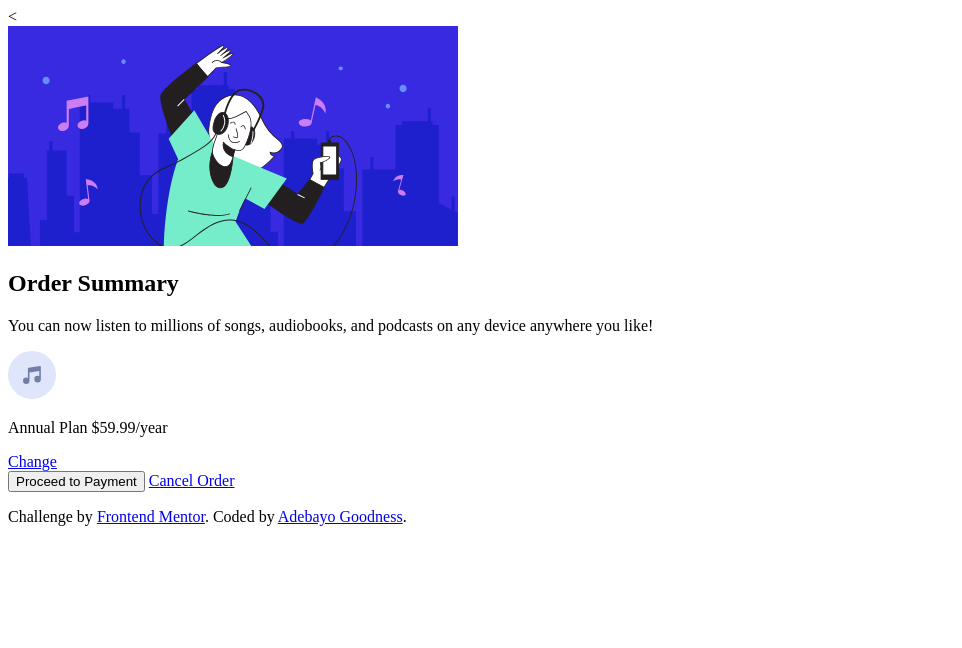
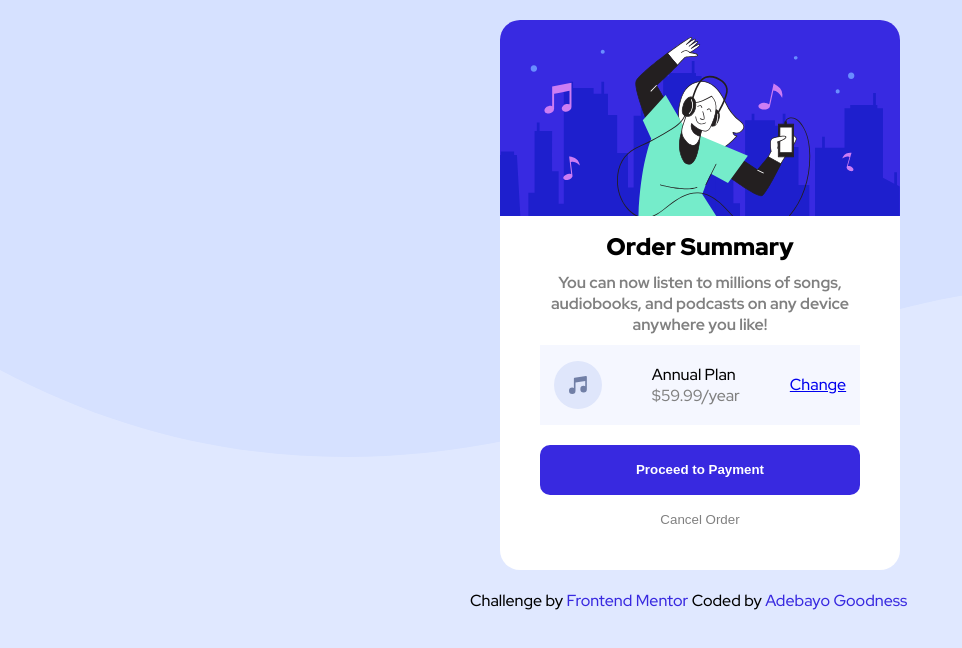
Before and after one commit to bella019/order-summary, a plain HTML site: page index.html in a window 1280 px wide. Shown: the whole page, without its empty margins (0-962 px from the left). Drawn offline with Linux system fonts and the light colour scheme.

Commit message:
update to html and css

```diff
--- /dev/null
+++ b/index.css
@@ -0,0 +1,102 @@
+* {
+    margin: 0;
+    padding: 0;
+    box-sizing: border-box;
+}
+body,
+html {
+    width: 100%;
+    height: 100%;
+    justify-content: center;
+    align-items: center;
+    display: block;
+    font-family: Red Hat Display, sans-serif;
+    background-image: url(images/pattern-background-desktop.svg);
+    background-repeat: no-repeat;
+    background-color:  hsl(225, 100%, 94%);
+}
+section{
+    width: 400px;
+    height: 550px;
+    justify-content: center;
+    align-items: center;
+    display: block;
+    margin-left: 500px;
+    margin-top: 20px;
+    background-color: white;
+    border-radius: 20px;
+}
+.music-img {
+    border-radius: 20px 20px 0px 0px;
+    width: 400px;
+}
+.music-head {
+    margin-top: 10px;
+    font-weight: 900;
+    text-align: center;
+}
+.music-body{
+    margin-top: 10px;
+    font-weight: 700;
+    text-align: center;
+    color: gray;
+}
+.music-div {
+    align-items: center;
+    justify-content: center;
+    display: flex;
+    width: 320px;
+    height: 80px;
+    background-color:hsl(225, 100%, 98%);
+    margin-left: 40px;
+    margin-top: 10px;
+}
+.music-div>img{
+    margin-right: 50px;
+}
+.music-div>a{
+    margin-left: 50px;
+}
+.music-div>a:hover{
+    text-decoration: none;
+}
+.music-btn{
+    width: 320px;
+    height: 50px;
+    margin-left: 40px;
+    text-align: center;
+    margin-top: 20px;
+    border: none;
+    background-color:  hsl(245, 75%, 52%);
+    font-weight: 700;
+    color: white;
+    border-radius: 10px;
+}
+.music-btn:hover{
+    background-color: hsl(224, 23%, 55%);
+    cursor: pointer;
+}
+.music-link{
+    background-color: transparent;
+    color: gray;
+    border: none;
+    width: 320px;
+    height: 50px;
+    margin-left: 40px;
+}
+.music-link:hover{
+    cursor: pointer;
+    color: black;
+}
+footer{
+    margin-left: 470px;
+    margin-top: 20px;;
+}
+.footer-link>a{
+    color: hsl(245, 75%, 52%);
+    text-decoration: none;
+}
+.footer-link>a:hover{
+    color: white;
+    cursor: pointer;
+}
--- a/index.html
+++ b/index.html
@@ -8,35 +8,32 @@
     <link rel="preconnect" href="https://fonts.googleapis.com">
     <link rel="preconnect" href="https://fonts.gstatic.com" crossorigin>
     <link href="https://fonts.googleapis.com/css2?family=Red+Hat+Display:wght@500;700;900&display=swap" rel="stylesheet">
-    <title>Document</title>
+    <link rel="stylesheet" href="index.css">
+    <title>Order Summary|Front-end Mentor</title>
 </head>
 <body>
     <main>
         <section>
-            <picture>
-                <
-            </picture>
             <div>
-                <img src="images/illustration-hero.svg" alt="music image">
+                <img src="images/illustration-hero.svg" alt="music image" class="music-img">
             </div>
             <div>
-                <h1>Order Summary</h1>
-                <p> You can now listen to millions of songs, audiobooks, and podcasts on any
-                    device anywhere you like!</p>
-                    <div>
+                <h1 class="music-head">Order Summary</h1>
+                <p class="music-body"> You can now listen to millions of songs,<br/> audiobooks, and podcasts on any
+                    device<br/> anywhere you like!</p>
+                    <div class="music-div">
                         <img src="images/icon-music.svg" alt="music icon">
-                        <p>Annual Plan
-                            $59.99/year</p>
-                            <a href="#">Change</a>
+                        <p>Annual Plan<br/><span style="color: gray;">$59.99/year</span></p>
+                        <a href="#">Change</a>
                     </div>
-                <button>Proceed to Payment</button>
-                <a href="#">Cancel Order</a>
+                <button class="music-btn">Proceed to Payment</button>
+                <button class="music-link">Cancel Order</button>
             </div>
         </section>
     </main>
     <footer>
-        <p>Challenge by <a href="https://www.frontendmentor.io?ref=challenge" target="_blank">Frontend Mentor</a>.
-       Coded by <a href="#">Adebayo Goodness</a>.</p>
+        <p class="footer-link">Challenge by <a href="https://www.frontendmentor.io?ref=challenge" target="_blank">
+        Frontend Mentor</a> Coded by <a href="https://github.com/bella019">Adebayo Goodness</a></p>
     </footer>
 </body>
 </html>
```
